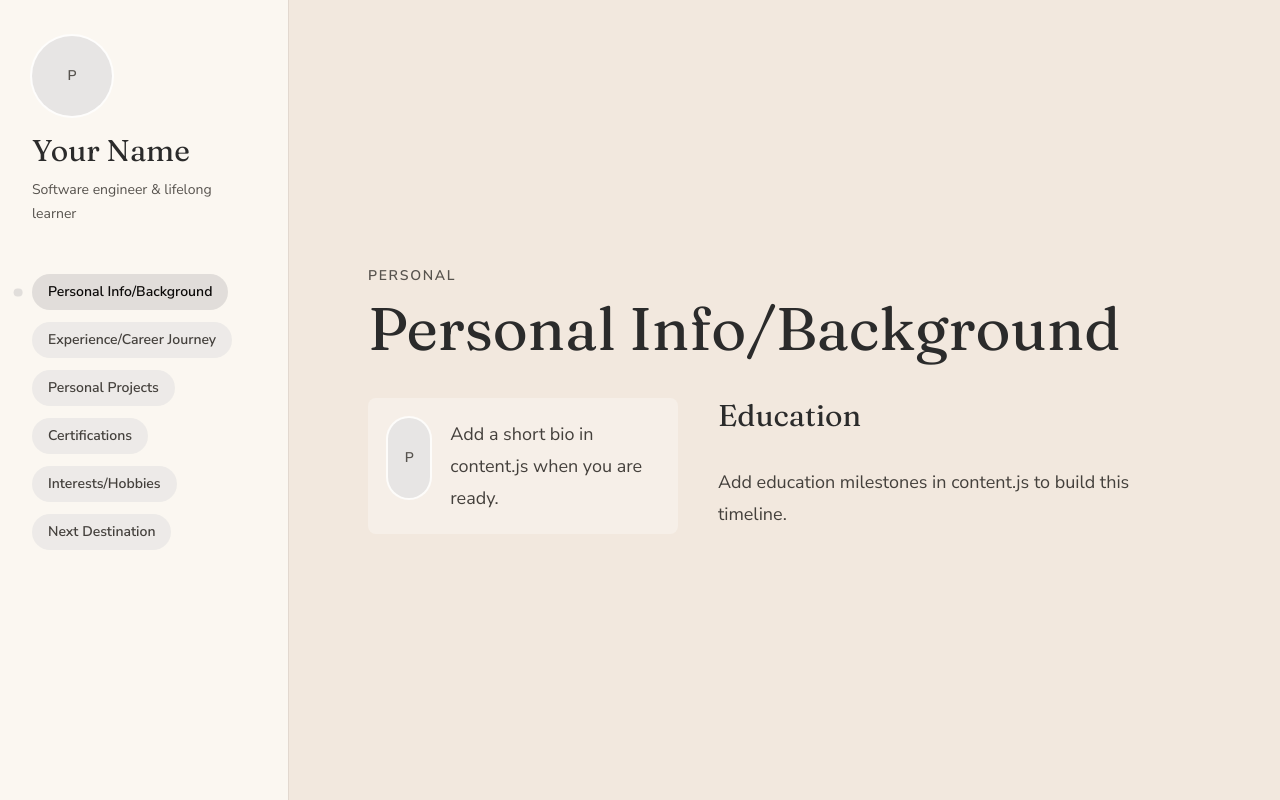
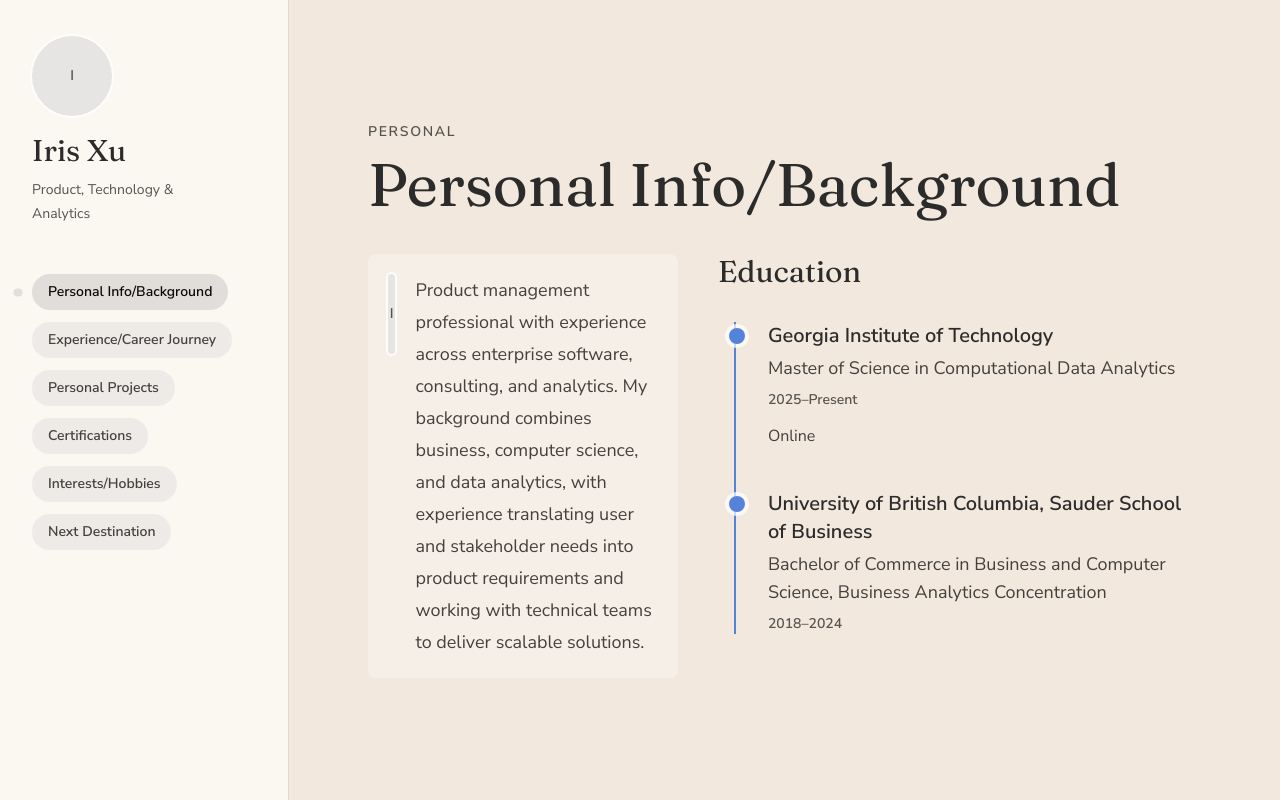
Before and after one commit to churro-o/portfolio, a React (Vite) app: page / in a window 1280 px wide. Built offline with nearby package versions, Linux system fonts and the light colour scheme.

Commit message:
Add initial portfolio content

```diff
--- a/content.js
+++ b/content.js
@@ -4,63 +4,62 @@
 // for sections you don't have content for yet (e.g. projects).
 
 export const sidebar = {
-  name: "",              // e.g. "Jordan Lee"
-  tagline: "",           // e.g. "Software engineer & lifelong learner"
-  photo: "",             // path or URL to your photo, e.g. "/images/profile.jpg"
+  name: "Iris Xu",
+  tagline: "Product, Technology & Analytics",
+  photo: "",
 };
 
 export const personalInfo = {
-  bio: "",                // 2-4 sentences, first-person, from your resume summary
+  bio:
+    "Product management professional with experience across enterprise software, consulting, and analytics. My background combines business, computer science, and data analytics, with experience translating user and stakeholder needs into product requirements and working with technical teams to deliver scalable solutions.",
   education: [
-    // one object per school/degree, most recent first
-    // {
-    //   institution: "State University",
-    //   degree: "B.S. Computer Science",
-    //   years: "2018–2022",
-    //   note: ""            // optional, e.g. "Dean's List" or GPA
-    // },
+    {
+      institution: "Georgia Institute of Technology",
+      degree: "Master of Science in Computational Data Analytics",
+      years: "2025–Present",
+      note: "Online",
+    },
+    {
+      institution: "University of British Columbia, Sauder School of Business",
+      degree:
+        "Bachelor of Commerce in Business and Computer Science, Business Analytics Concentration",
+      years: "2018–2024",
+      note: "",
+    },
   ],
 };
 
 export const experience = [
-  // one object per job, most recent first
-  // {
-  //   company: "Acme Corp",
-  //   role: "Software Engineer",
-  //   years: "2022–2024",
-  //   description: "", // 1-2 sentences on what you did/built
-  // },
+  {
+    company: "IBM",
+    role: "Associate Consultant",
+    years: "2026–Present",
+    description:
+      "Support an enterprise SmartRecruiters implementation by translating recruiting workflows into functional requirements, configuring solutions, supporting testing and release readiness, and collaborating with client and technical stakeholders.",
+  },
+  {
+    company: "SAP",
+    role: "Associate Product Manager Intern",
+    years: "2023",
+    description:
+      "Supported SAP Analytics Cloud product development by translating business needs into user stories, prioritizing a backlog of 50+ feature requests, analyzing product usage, supporting UAT, and presenting new features to 200+ stakeholders.",
+  },
+  {
+    company: "Canadian Tire",
+    role: "Data Analyst Intern, eCommerce",
+    years: "2022",
+    description:
+      "Analyzed customer and operational data using SQL, Excel, and Tableau, and built an interim database solution for 10,000+ legacy records during a platform migration.",
+  },
 ];
 
-export const projects = [
-  // leave empty for now — add objects later once you have real projects
-  // {
-  //   title: "",
-  //   description: "",
-  //   link: "",
-  //   image: "",
-  // },
-];
+export const projects = [];
 
-export const certifications = [
-  // one object per certification
-  // {
-  //   name: "AWS Certified Developer",
-  //   issuer: "Amazon",
-  //   date: "2023",
-  //   credentialURL: "",
-  // },
-];
+export const certifications = [];
 
-export const interests = [
-  // one object per hobby/interest, for the mood-board section
-  // {
-  //   label: "Photography",
-  //   icon: "",     // optional icon name or image path
-  // },
-];
+export const interests = [];
 
 export const nextDestination = {
-  place: "",       // e.g. "Lisbon, Portugal"
-  note: "",        // one-line reason, e.g. "Chasing good coffee and old libraries"
+  place: "",
+  note: "",
 };
```
